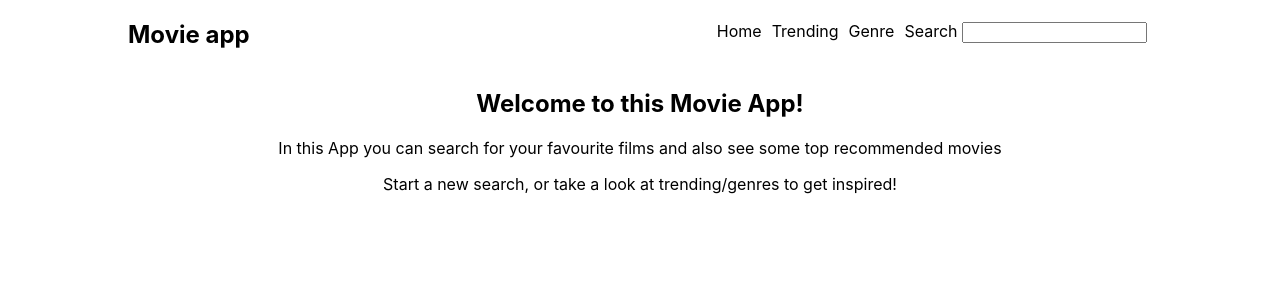
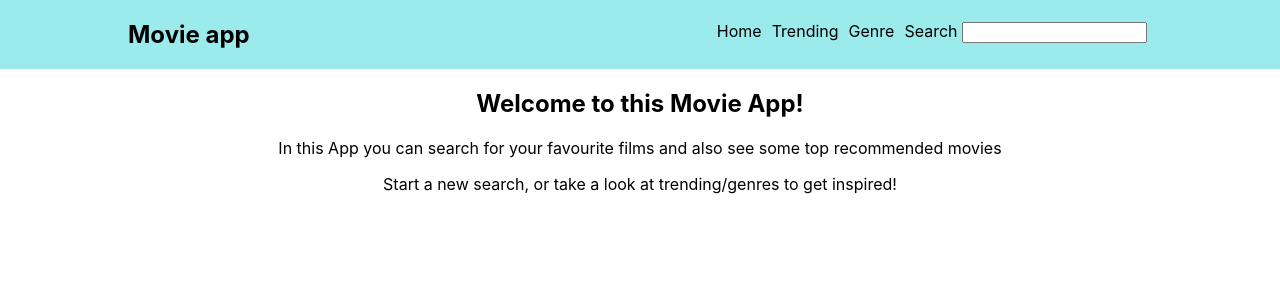
Before and after one commit to Jans999/reactMovieApp, a React (Create React App) app: page / in a window 1280 px wide. Shown: the top 300 px of the page. Built offline with nearby package versions, Linux system fonts and the light colour scheme.

Commit message:
added error boundary

```diff
--- a/package.json
+++ b/package.json
@@ -6,6 +6,7 @@
     "@testing-library/jest-dom": "^4.2.4",
     "@testing-library/react": "^9.3.3",
     "@testing-library/user-event": "^7.1.2",
+    "madge": "^3.6.0",
     "react": "^16.12.0",
     "react-dom": "^16.12.0",
     "react-router-dom": "^5.1.2",
--- a/src/App.css
+++ b/src/App.css
@@ -9,6 +9,10 @@ main {
 /* --------------
 Header
 ------------------*/
+
+header {
+  background: #9BEAEC;
+}
 
 h1 a {
   color: black;
--- a/src/App.js
+++ b/src/App.js
@@ -9,9 +9,13 @@ import Genre from './components/Genre'
 import SearchResult from './components/SearchResult'
 import GenreSelect from './components/GenreSelect'
 import Home from './components/Home'
+import ErrorBoundary from './components/ErrorBoundary'
+
 
 function App() {
   return (
+    <ErrorBoundary>
+
       <Router>
         <Header />
 
@@ -31,12 +35,11 @@ function App() {
             <Route path="/genreselect">
               <GenreSelect />
             </Route>
-        <Route path="/searchresult">
-          <SearchResult />
-        </Route>
           </Switch>
 
       </Router>
+    </ErrorBoundary>
+
   );
 }
 
--- /dev/null
+++ b/src/components/ErrorBoundary.js
@@ -0,0 +1,23 @@
+import React, { Component } from 'react';
+import '../App.css';
+
+class ErrorBoundary extends Component {
+
+    state = {
+        hasError: false
+    }
+
+    componentDidCatchError() {
+        this.setState( {hasError: true} );
+    }
+
+    render() {
+        if (this.state.hasError) {
+            return <h2>Oh no! Something went wrong...</h2>
+        } else {
+            return this.props.children
+        }
+    }
+}
+
+export default ErrorBoundary;
--- a/src/components/Trending.js
+++ b/src/components/Trending.js
@@ -1,5 +1,6 @@
 import React from 'react';
 import '../App.css';
+
 import MovieCard from './MovieCard';
 
 function Trending() {
```
Also changed, not shown: 1 other file (tests, documents, lock files or other folders). Lines whose indentation alone changed are shown as unchanged.
